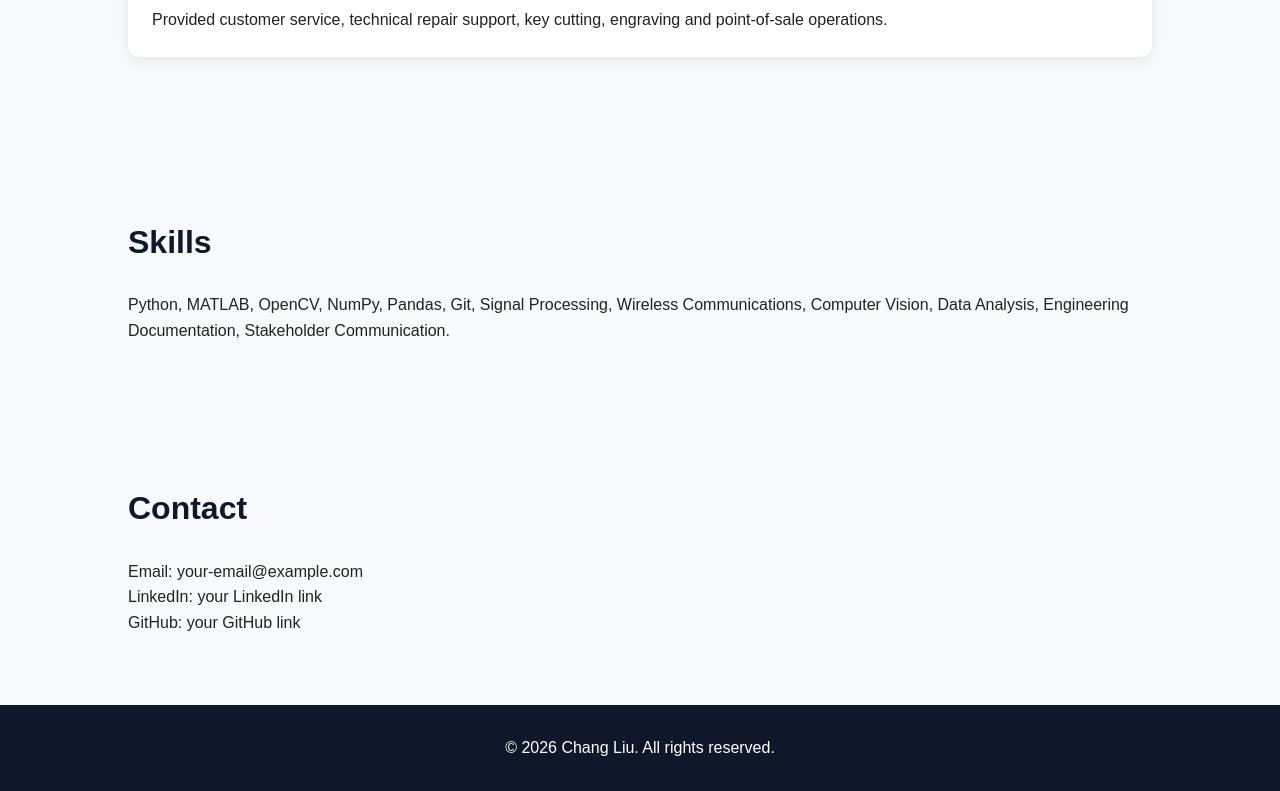
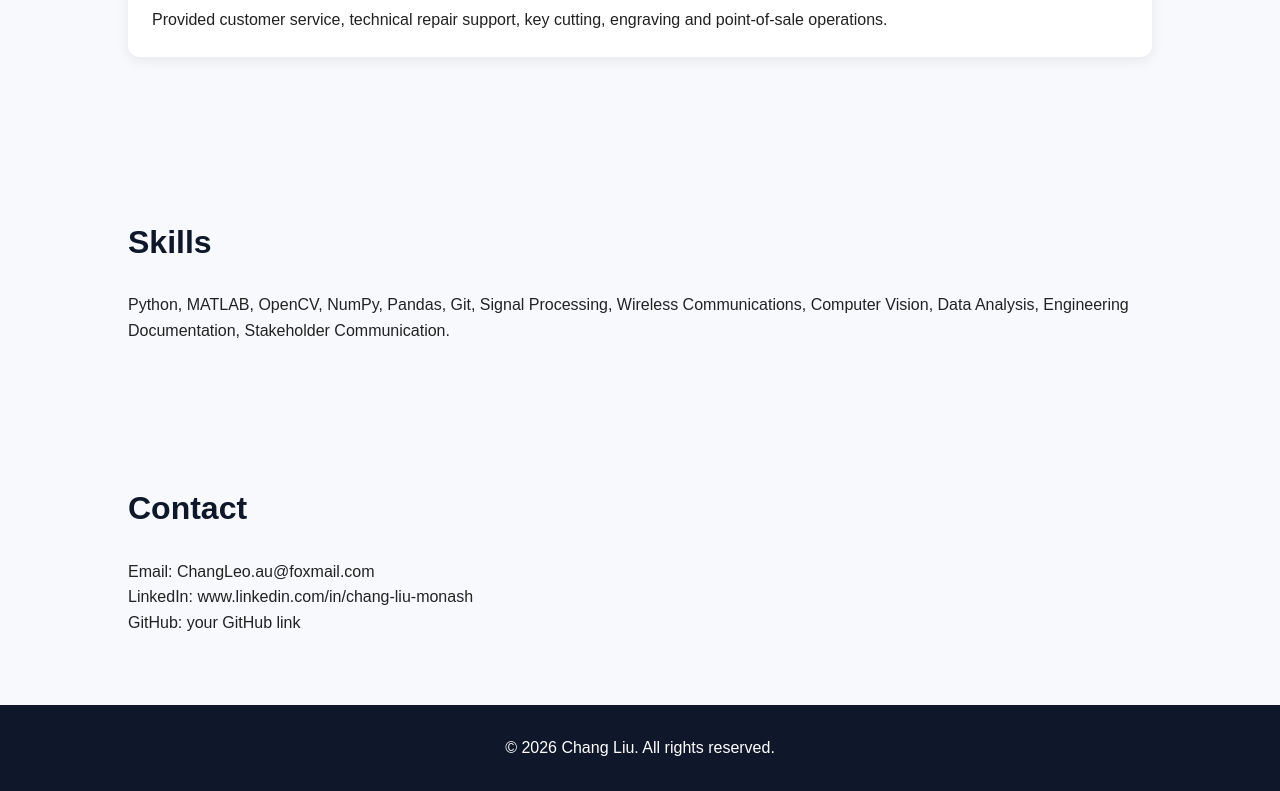
Before and after one commit to ChangLeo1/ChangLiu-Leo.github.io, a plain HTML site: page index.html in a window 1280 px wide. Shown: the part 2203-2994 px from the top of the page. Drawn offline with Linux system fonts and the light colour scheme.

Commit message:
Update contact information in index.html

```diff
--- a/index.html
+++ b/index.html
@@ -110,8 +110,8 @@
 
   <section id="contact">
     <h2>Contact</h2>
-    <p>Email: your-email@example.com</p>
-    <p>LinkedIn: your LinkedIn link</p>
+    <p>Email: ChangLeo.au@foxmail.com</p>
+    <p>LinkedIn: www.linkedin.com/in/chang-liu-monash</p>
     <p>GitHub: your GitHub link</p>
   </section>
 
```
